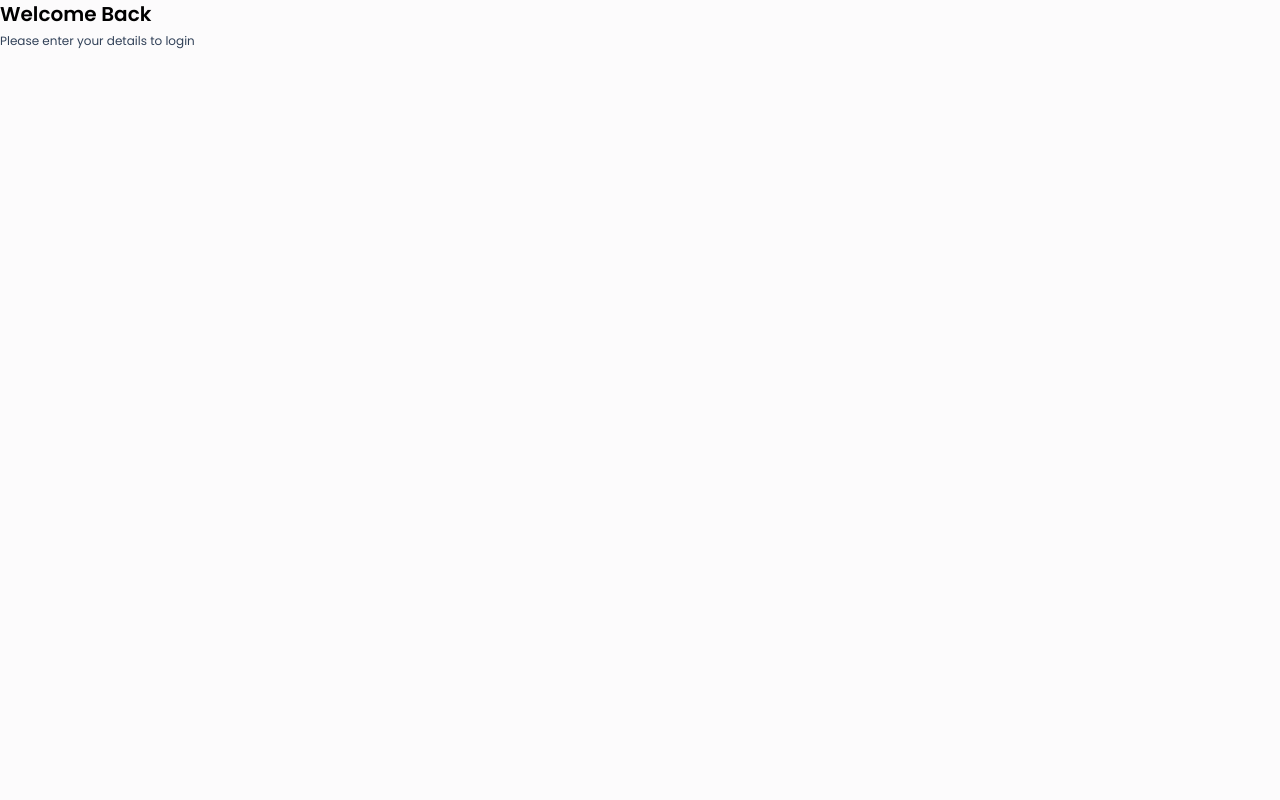
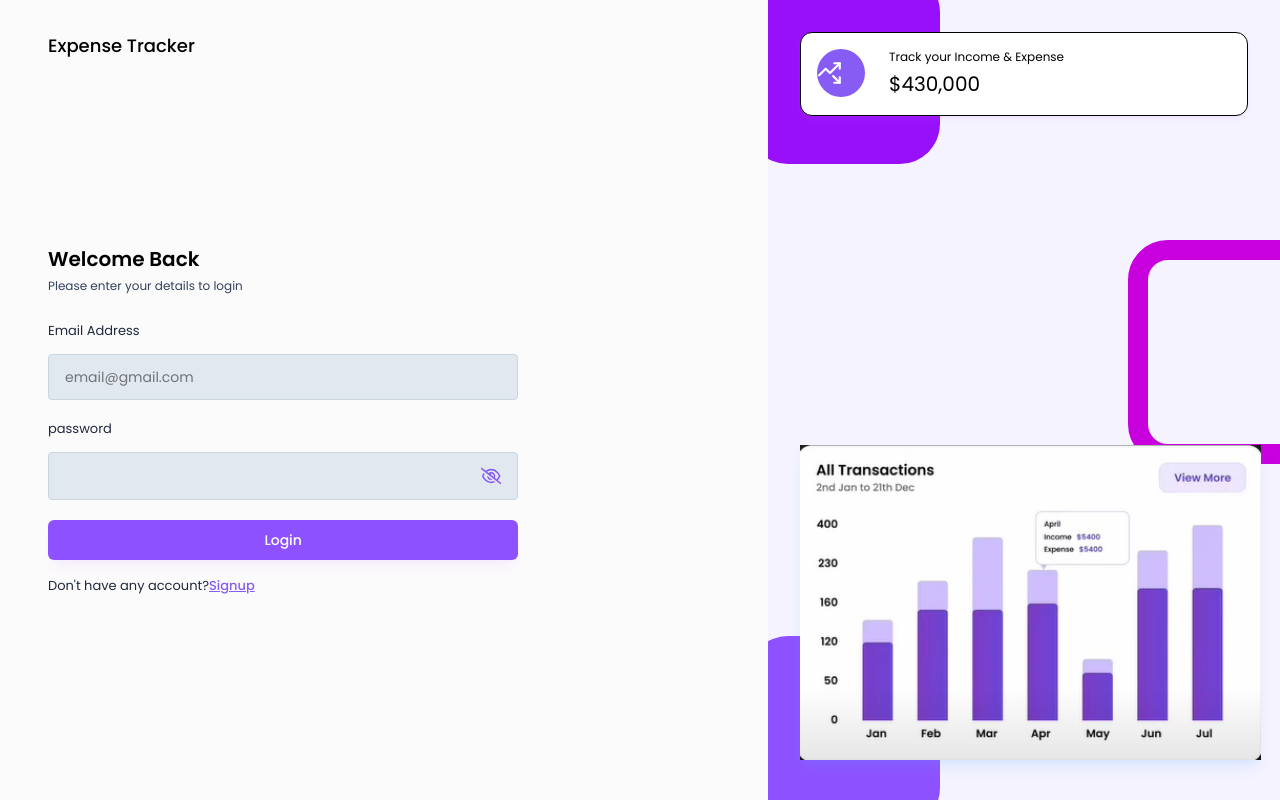
Before and after one commit to shuvo-220/Expense-Tracker, a React (Vite) app in the folder frontend/: page /login in a window 1280 px wide. Built offline with nearby package versions, Linux system fonts and the light colour scheme.

Commit message:
login ui complete

```diff
--- a/frontend/src/App.jsx
+++ b/frontend/src/App.jsx
@@ -17,7 +17,7 @@
         <Routes>
           <Route path='/' element={<Root />} />
           <Route path='/login' exact element={<Login />} />
-          <Route path='/singup' exact element={<SignUp />} />
+          <Route path='/signup' exact element={<SignUp />} />
           <Route path='/dashboard' exact element={<Home />} />
           <Route path='/income' exact element={<Income />} />
           <Route path='/expense' exact element={<Expense />} />
--- /dev/null
+++ b/frontend/src/components/input/Input.jsx
@@ -0,0 +1,44 @@
+import React, { useState } from 'react';
+import { FaRegEye, FaRegEyeSlash } from 'react-icons/fa6'
+
+const Input = ({value, onChange, placeholder, type, label}) => {
+
+    const[showPassword, setShowPassword] = useState(false);
+
+    const toggleShowPassword=()=>{
+        setShowPassword(!showPassword)
+    }
+
+  return (
+    <div className=''>
+        <label className='text-[13px] text-slate-800'>{label}</label>
+        <div className='input-box'>
+            <input type={type === 'password' ? showPassword ? 'text':'password':type}
+            placeholder={placeholder}
+            value={value}
+            onChange={(e)=>onChange(e)}
+            className='w-full bg-transparent outline-none'
+            />
+            {type === 'password' &&
+                <>
+                    {showPassword ? (
+                        <FaRegEye
+                          size={22}
+                          className='text-primary cursor-pointer'
+                          onClick={()=>toggleShowPassword()}
+                        />
+                    ):(
+                        <FaRegEyeSlash
+                          size={22}
+                          className='text-primary cursor-pointer'
+                          onClick={()=>toggleShowPassword()}
+                        />
+                    )}
+                </>
+            }
+        </div>
+    </div>
+  )
+}
+
+export default Input
--- /dev/null
+++ b/frontend/src/components/layouts/AuthLayouts.jsx
@@ -0,0 +1,49 @@
+import React from 'react';
+import card_2 from '../../assets/images/1.png';
+import { LuTrendingUpDown } from 'react-icons/lu';
+
+const AuthLayouts = ({ children }) => {
+    return (
+        <div className='flex'>
+            <div className='w-screen h-screen md:w-[60vw] px-12 pt-8 pb-12'>
+                <h2 className='text-lg font-medium text-black'>Expense Tracker</h2>
+                {children}
+            </div>
+
+            <div className='hidden md:block w-[40vw] h-screen bg-violet-50 bg-auth-bg-img  bg-cover bg-no-repeat bg-center overflow-hidden p-8 relative'>
+                <div className='w-48 h-48 rounded-[40px] bg-purple-600 absolute -top-7 -left-5' />
+                <div className='w-48 h-56 rounded-[40px] border-[20px] border-fuchsia-600 absolute top-[30%] -right-10' />
+                <div className='w-48 h-48 rounded-[40px] bg-violet-500 absolute -bottom-7 -left-5' />
+
+                <div className='grid grid-cols-1 z-20'>
+                    <StatsInfoCard
+                        icon={<LuTrendingUpDown />}
+                        label='Track your Income & Expense'
+                        value='430,000'
+                        color='bg-primary'
+                    />
+                </div>
+
+                <img
+                    src={card_2}
+                    className='w-64 lg:w-[90%] absolute bottom-10 shadow-lg shadow-blue-400/15'
+                />
+            </div>
+
+        </div>
+    )
+}
+
+export default AuthLayouts;
+
+const StatsInfoCard = ({ icon, label, value, color }) => {
+    return <div className='flex gap-6 bg-white p-4 rounded-xl shadow-md shadow-purple-400/10 border border-grey-200/50 z-10'>
+        <div className={`w-12 h-12 flex items-center text-[26px] text-white ${color} rounded-full frop-shadow-xl`}>
+            {icon}
+        </div>
+        <div>
+            <h6 className='text-xs text-grey-500 mb-1'>{label}</h6>
+            <span className='text-[20px]'>${value}</span>
+        </div>
+    </div>
+}
--- a/frontend/src/index.css
+++ b/frontend/src/index.css
@@ -17,3 +17,10 @@
     background-color: #fcfbfc;
     overflow-x: hidden;
 }
+
+.input-box{
+    @apply w-full flex justify-between gap-3 text-sm text-black bg-slate-200 rounded px-4 py-3 mb-4 mt-3 border border-slate-300 outline-none
+}
+.btn-primary{
+    @apply w-full text-sm font-medium text-white bg-violet-500 shadow-lg shadow-purple-600/5 p-[10px] rounded-md my-1 hover:bg-purple-600/15 hover:text-purple-600
+}
--- a/frontend/src/pages/Auth/Login.jsx
+++ b/frontend/src/pages/Auth/Login.jsx
@@ -1,13 +1,65 @@
-import React from 'react'
+import React, { useState } from 'react'
+import AuthLayouts from '../../components/layouts/AuthLayouts'
+import { Link, useNavigate } from 'react-router-dom'
+import Input from '../../components/input/Input'
+import { validateEmail } from '../../utils/helper'
 
 const Login = () => {
+
+  const[email, setEmail] = useState('')
+  const[password, setPassword] = useState('')
+  const[error, setError] = useState(null)
+
+  const navigate = useNavigate();
+
+  const handleLogin=async(e)=>{
+    e.preventDefault()
+    if(!validateEmail(email)){
+      setError('please enter a valid email')
+      return
+    }
+    if(!password){
+      setError('please enter the password')
+      return
+    }
+    setError('')
+    //login api call
+
+  }
+
   return (
-    <div>
+    <AuthLayouts>
       <div className='lg:w-[70%] h-3/4 md:h-full flex flex-col justify-center'>
         <h3 className='text-xl font-semibold text-black'>Welcome Back</h3>
         <p className='text-xs text-slate-700 mt-[5px] mb-6'>Please enter your details to login</p>
+
+        <form onSubmit={handleLogin}>
+          <Input
+            value={email}
+            onChange={({target})=>setEmail(target.value)}
+            label='Email Address'
+            placeholder='email@gmail.com'
+            type='text'
+          />
+
+          <Input
+            value={password}
+            onChange={({target})=>setPassword(target.value)}
+            label='password'
+            placeholder=''
+            type='password'
+          />
+          {error && <p className='text-red-500 text-xs pb-2.5'>{error}</p>}
+          <button type='submit' className='btn-primary'>Login</button>
+
+          <p className='text-[13px] text-slate-800 mt-3'>
+            Don't have any account?
+            <Link to='/signup' className='font-medium text-primary underline'>Signup</Link>
+          </p>
+        </form>
+
       </div>
-    </div>
+    </AuthLayouts>
   )
 }
 
--- a/frontend/src/utils/helper.js
+++ b/frontend/src/utils/helper.js
@@ -0,0 +1,4 @@
+export const validateEmail=(email)=>{
+    const regex = /^[^\s@]+@[^\s@]+\.[^\s@]+s/
+    return regex.test(email)
+}
```
Also changed, not shown: frontend/src/assets/images/1.png (added).
